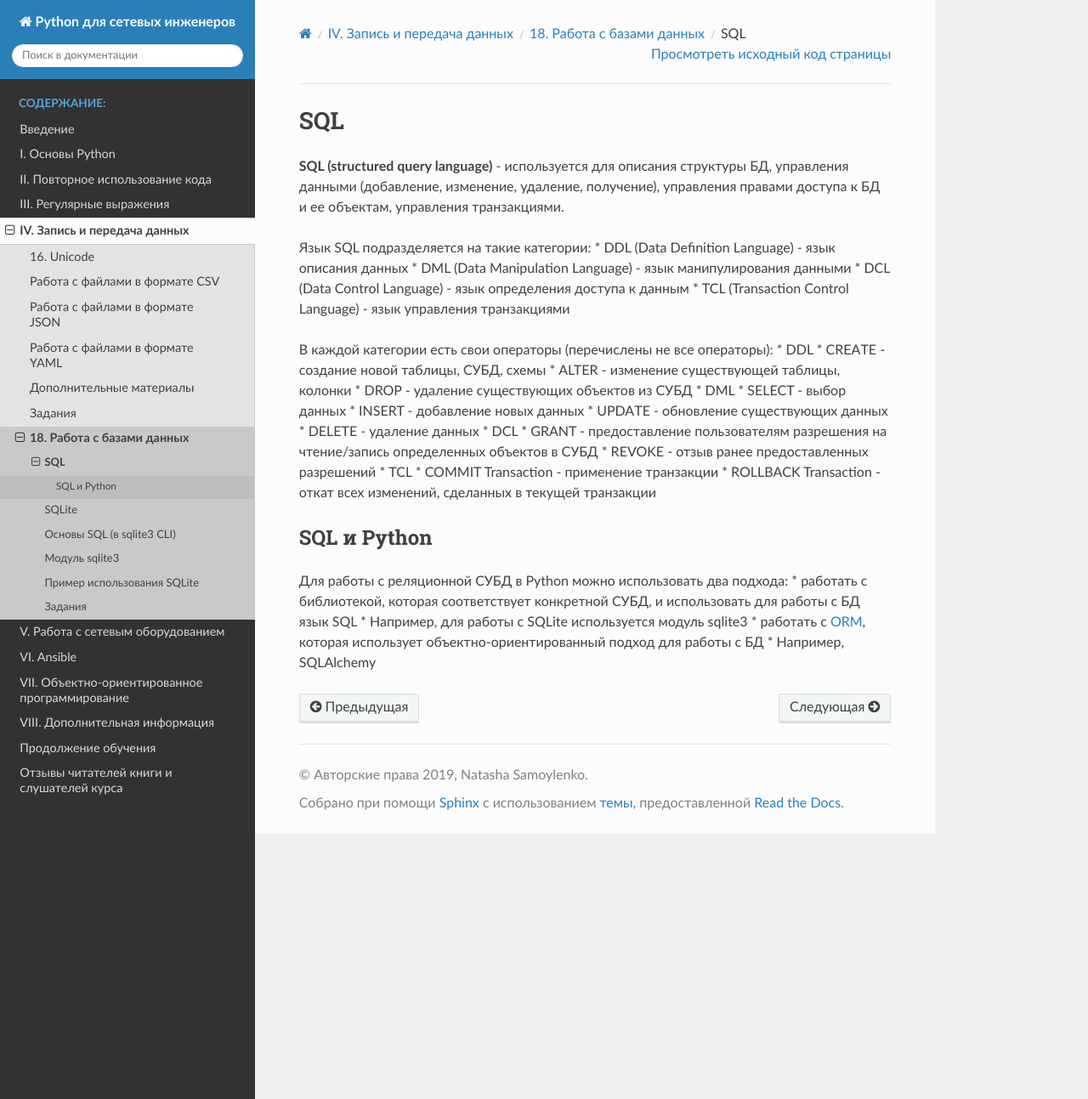
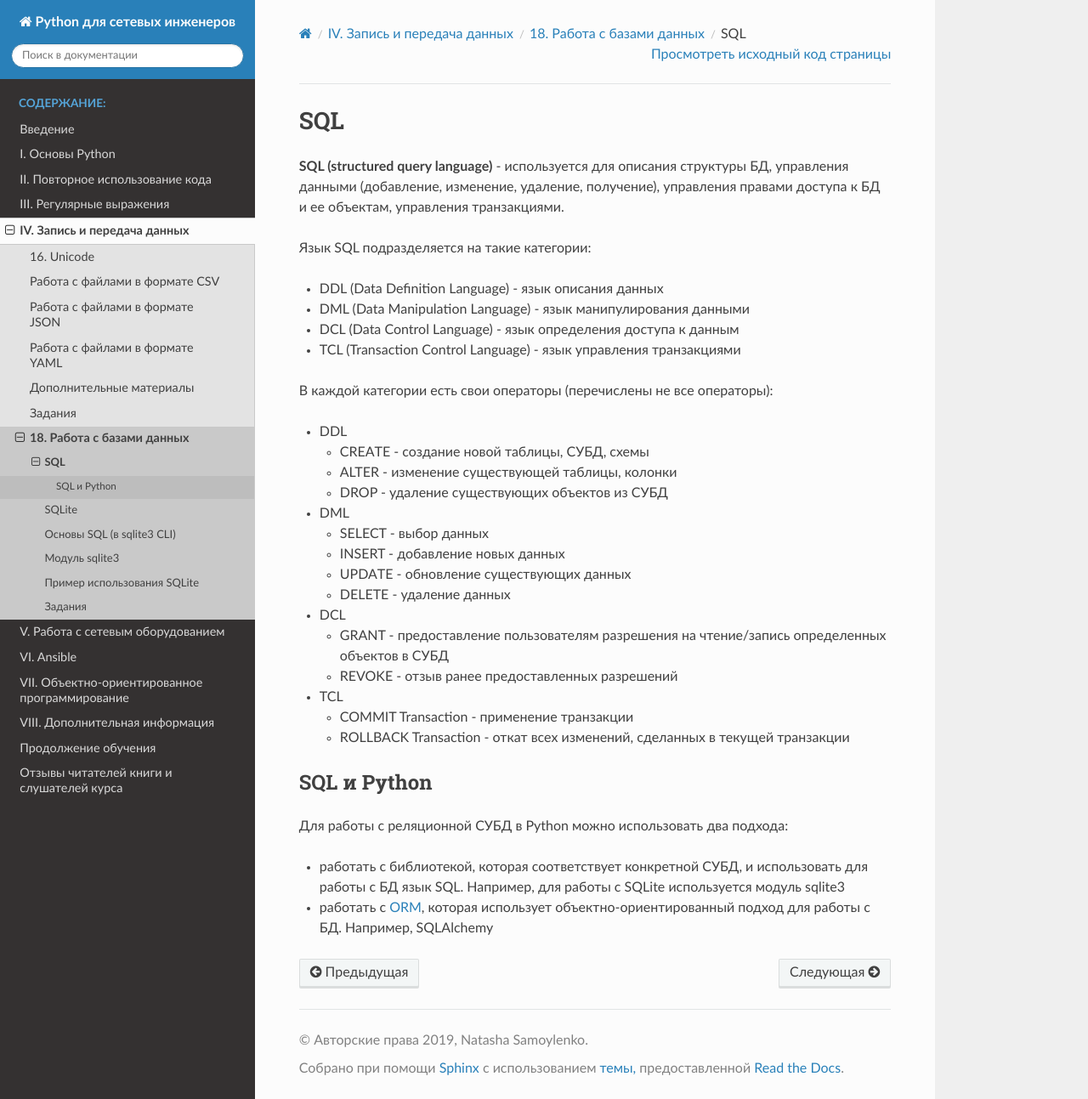
Before and after one commit to natenka/pyneng-book, a Sphinx documentation site: the page built from docs/source/book/18_db/1_sql.rst, in a window 1280 px wide and 1293 px high. Shown: the whole window at 85% size. Built offline with Sphinx 7.4.7 and the Read the Docs theme 2.0.0, drawn with Linux system fonts in a browser that asks for light colours; pages that are not in the unit, such as notebooks, are missing from menus.

Commit message:
Update 18_db

```diff
--- a/docs/source/book/18_db/1_sql.rst
+++ b/docs/source/book/18_db/1_sql.rst
@@ -6,29 +6,44 @@ SQL
 получение), управления правами доступа к БД и ее объектам, управления
 транзакциями.
 
-Язык SQL подразделяется на такие категории: \* DDL (Data Definition
-Language) - язык описания данных \* DML (Data Manipulation Language) -
-язык манипулирования данными \* DCL (Data Control Language) - язык
-определения доступа к данным \* TCL (Transaction Control Language) -
-язык управления транзакциями
+Язык SQL подразделяется на такие категории:
+
+* DDL (Data Definition Language) - язык описания данных
+* DML (Data Manipulation Language) - язык манипулирования данными
+* DCL (Data Control Language) - язык определения доступа к данным
+* TCL (Transaction Control Language) - язык управления транзакциями
 
 В каждой категории есть свои операторы (перечислены не все операторы):
-\* DDL \* CREATE - создание новой таблицы, СУБД, схемы \* ALTER -
-изменение существующей таблицы, колонки \* DROP - удаление существующих
-объектов из СУБД \* DML \* SELECT - выбор данных \* INSERT - добавление
-новых данных \* UPDATE - обновление существующих данных \* DELETE -
-удаление данных \* DCL \* GRANT - предоставление пользователям
-разрешения на чтение/запись определенных объектов в СУБД \* REVOKE -
-отзыв ранее предоставленных разрешений \* TCL \* COMMIT Transaction -
-применение транзакции \* ROLLBACK Transaction - откат всех изменений,
-сделанных в текущей транзакции
+
+* DDL
+
+  * CREATE - создание новой таблицы, СУБД, схемы
+  * ALTER - изменение существующей таблицы, колонки
+  * DROP - удаление существующих объектов из СУБД
+
+* DML
+
+  * SELECT - выбор данных
+  * INSERT - добавление новых данных
+  * UPDATE - обновление существующих данных
+  * DELETE - удаление данных
+
+* DCL
+
+  * GRANT - предоставление пользователям разрешения на чтение/запись определенных объектов в СУБД
+  * REVOKE - отзыв ранее предоставленных разрешений
+
+* TCL
+
+  * COMMIT Transaction - применение транзакции
+  * ROLLBACK Transaction - откат всех изменений, сделанных в текущей транзакции
 
 SQL и Python
-~~~~~~~~~~~~
+^^^^^^^^^^^^
 
 Для работы с реляционной СУБД в Python можно использовать два подхода:
-\* работать с библиотекой, которая соответствует конкретной СУБД, и
-использовать для работы с БД язык SQL \* Например, для работы с SQLite
-используется модуль sqlite3 \* работать с
-`ORM <http://xgu.ru/wiki/ORM>`__, которая использует
-объектно-ориентированный подход для работы с БД \* Например, SQLAlchemy
+
+* работать с библиотекой, которая соответствует конкретной СУБД,
+  и использовать для работы с БД язык SQL. Например, для работы с SQLite используется модуль sqlite3
+* работать с `ORM <http://xgu.ru/wiki/ORM>`__, которая использует
+  объектно-ориентированный подход для работы с БД. Например, SQLAlchemy
--- a/docs/source/book/18_db/index.rst
+++ b/docs/source/book/18_db/index.rst
@@ -3,8 +3,7 @@
 
 
 Использование баз данных - это еще один способ хранения информации.
-
-Но базы данных полезны не только в хранении информации. Используя СУБД,
+Базы данных полезны не только в хранении информации. Используя СУБД,
 можно делать срезы информации по различным параметрам.
 
 **База данных (БД)** - это данные, которые хранятся в соответствии с
```
